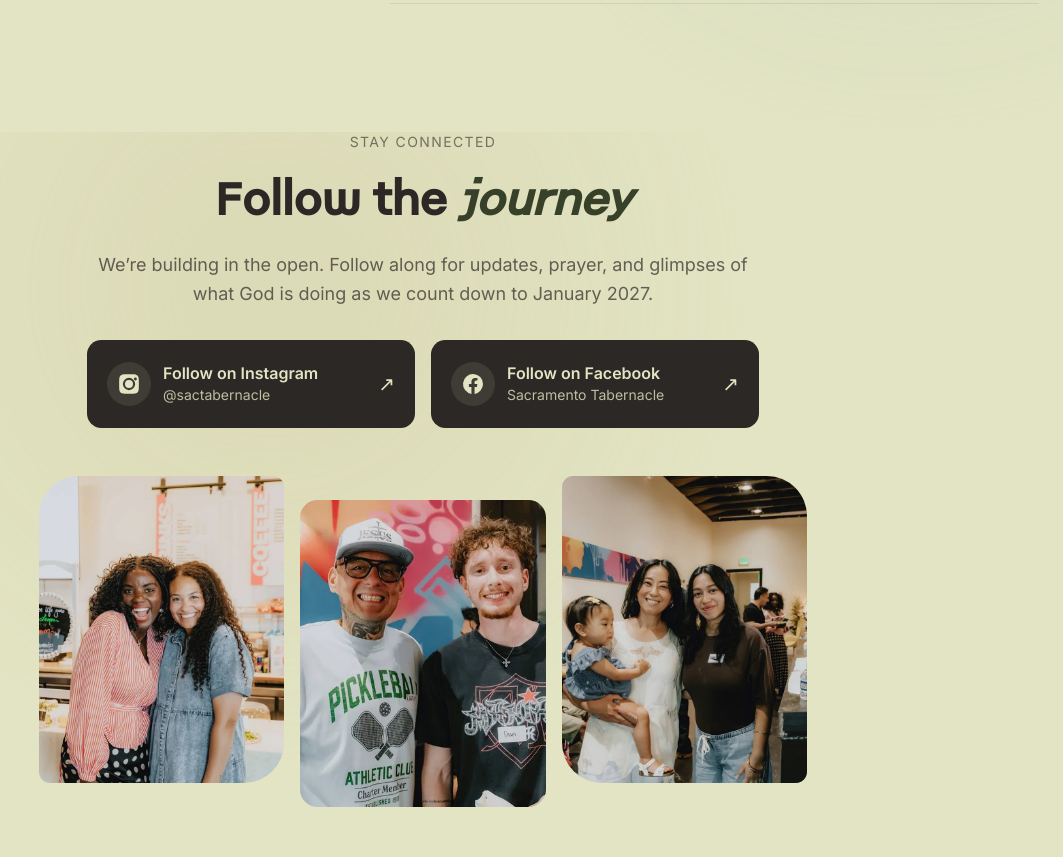
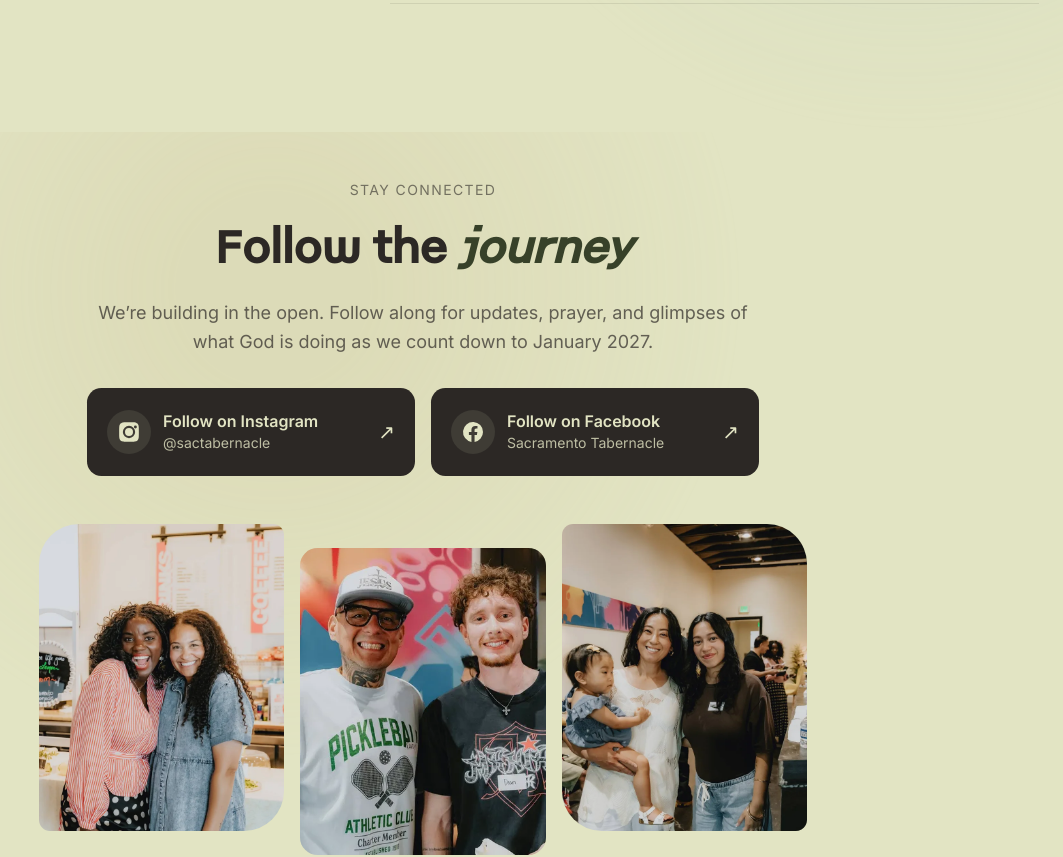
Before and after one commit to Sacramento-Tabernacle/www, a Next.js app: page / in a window 1280 px wide. Shown: the part 4201-5058 px from the top of the page, without its empty margins (217-1280 px from the left). Built offline with nearby package versions, Linux system fonts and the light colour scheme.

Commit message:
Give Stay Connected more breathing room

```diff
--- a/src/components/sections/Connect.tsx
+++ b/src/components/sections/Connect.tsx
@@ -9,7 +9,7 @@ export default function Connect() {
         <div className="wash absolute top-0 right-1/4 w-[940px] h-[940px] bg-golden-valley/20 -translate-y-1/3" />
       </div>
 
-      <div className="relative max-w-7xl mx-auto px-6 pb-16 md:pb-32">
+      <div className="relative max-w-7xl mx-auto px-6 pt-8 md:pt-12 pb-16 md:pb-32">
         <div className="max-w-2xl mx-auto text-center mb-8">
           <p className="text-delta-stone/60 text-sm tracking-widest uppercase mb-6">Stay Connected</p>
           <h2 className="text-4xl md:text-5xl font-heading font-bold text-delta-stone mb-6 leading-[1.05]">
```
